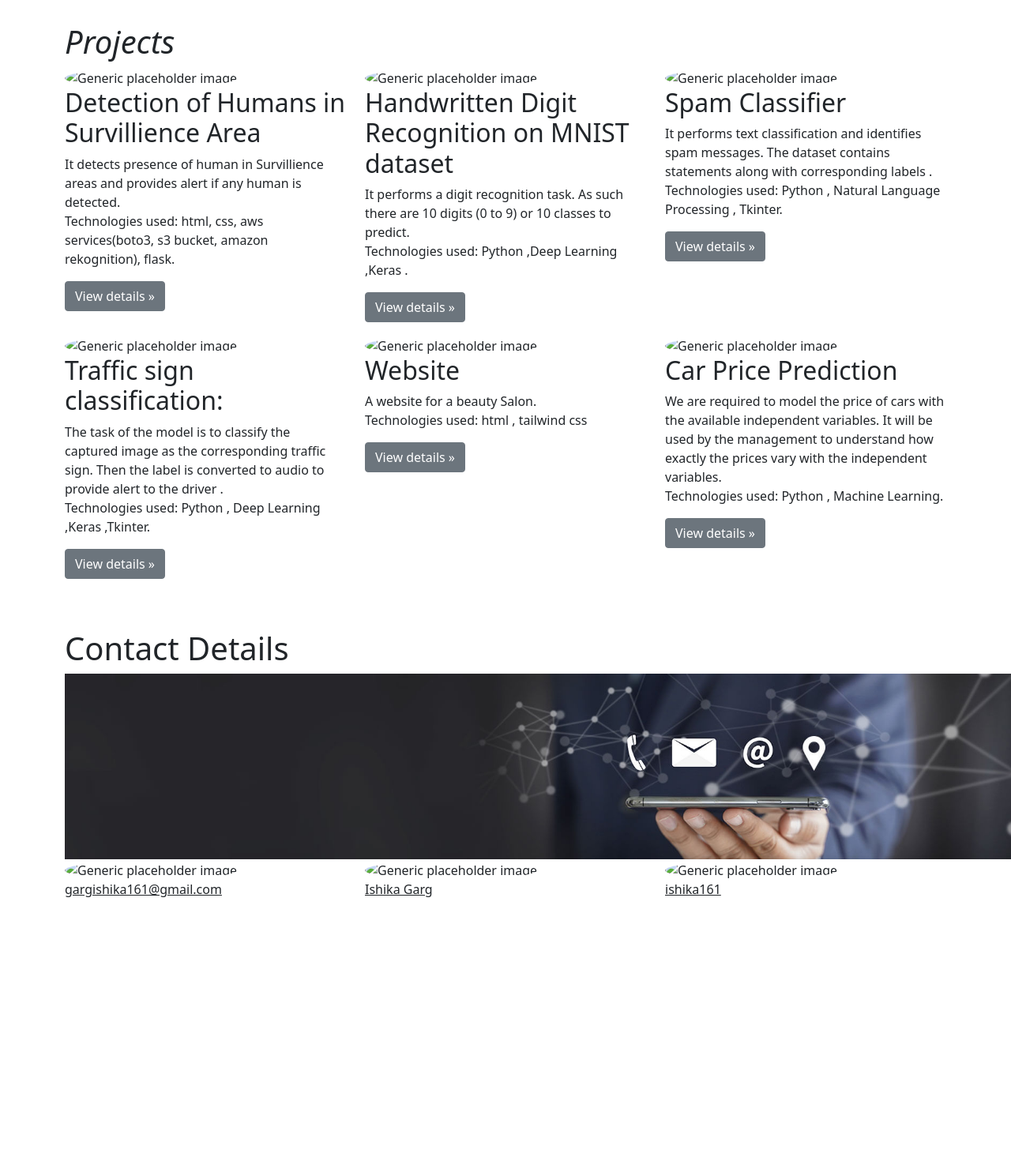
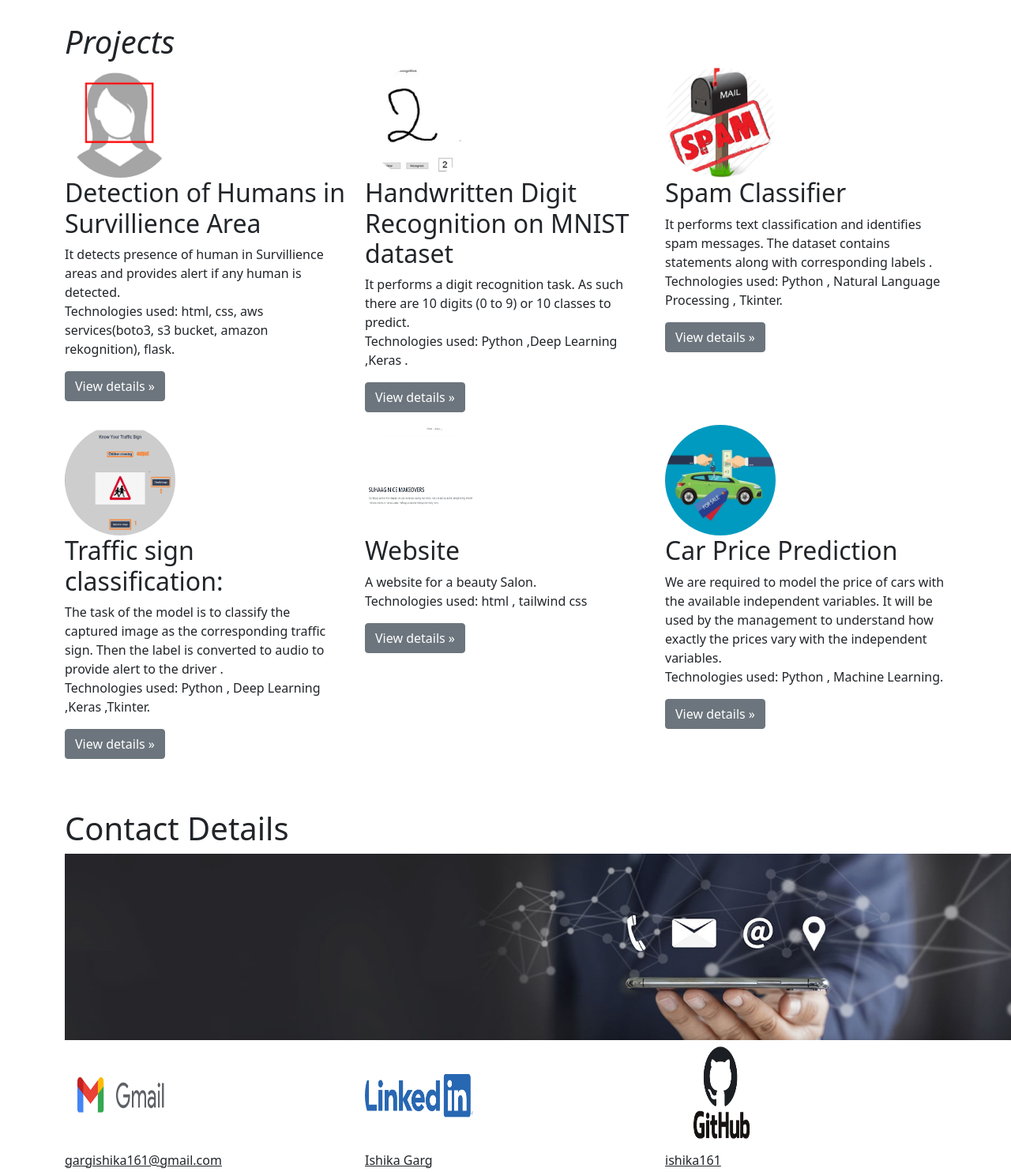
Before and after one commit to ishika161/Portfolio, a plain HTML site: page index.html in a window 1280 px wide. Shown: the part 1629-3113 px from the top of the page at 79% size. Before the commit the page ends 2815 px from the top, so only its background shows below. Drawn offline with nearby package versions, Linux system fonts and the light colour scheme; the site is published under a folder, as on GitHub Pages, so addresses that start at the root find nothing.

Commit message:
Update index.html

```diff
--- a/index.html
+++ b/index.html
@@ -119,7 +119,7 @@
          <!-- Three columns of text below the carousel -->
          <div class="row">
           <div class="col-lg-4">
-            <img class="rounded-circle" src="/static/p4.png" alt="Generic placeholder image" width="140" height="140">
+            <img class="rounded-circle" src="static/p4.png" alt="Generic placeholder image" width="140" height="140">
             <h2>Detection of Humans in Survillience Area</h2>
            <p>It detects presence of human in Survillience areas and provides alert if any human is detected.
              <br>
@@ -128,7 +128,7 @@
             <p><a class="btn btn-secondary" href="https://github.com/ishika161/DHSA" role="button">View details &raquo;</a></p>
           </div><!-- /.col-lg-4 -->
           <div class="col-lg-4">
-            <img class="rounded-circle" src="/static/p1.jpg" alt="Generic placeholder image" width="140" height="140">
+            <img class="rounded-circle" src="static/p1.jpg" alt="Generic placeholder image" width="140" height="140">
             <h2>Handwritten Digit Recognition on MNIST dataset</h2>
             <p> It performs a digit recognition task. As such there are 10
               digits (0 to 9) or 10 classes to predict. <br>
@@ -136,7 +136,7 @@
             <p><a class="btn btn-secondary" href="https://github.com/ishika161/digit_classification" role="button">View details &raquo;</a></p>
           </div><!-- /.col-lg-4 -->
           <div class="col-lg-4">
-            <img class="rounded-circle" src="/static/p3.png" alt="Generic placeholder image" width="140" height="140">
+            <img class="rounded-circle" src="static/p3.png" alt="Generic placeholder image" width="140" height="140">
             <h2>Spam Classifier</h2>
             <p>It performs text classification and identifies spam messages. The dataset contains statements
               along with corresponding labels . <br>
@@ -146,7 +146,7 @@
         </div><!-- /.row -->
         <div class="row">
           <div class="col-lg-4">
-            <img class="rounded-circle" src="/static/p2.png" alt="Generic placeholder image" width="140" height="140">
+            <img class="rounded-circle" src="static/p2.png" alt="Generic placeholder image" width="140" height="140">
             <h2>Traffic sign classification: </h2>
            <p>The task of the model is to classify the captured image as the corresponding traffic
             sign. Then the label is converted to audio to provide alert to the driver .
@@ -156,14 +156,14 @@
             <p><a class="btn btn-secondary" href="https://github.com/ishika161/TrafficSignClassification" role="button">View details &raquo;</a></p>
           </div><!-- /.col-lg-4 -->
           <div class="col-lg-4">
-            <img class="rounded-circle" src="/static/p5.png" alt="Generic placeholder image" width="140" height="140">
+            <img class="rounded-circle" src="static/p5.png" alt="Generic placeholder image" width="140" height="140">
             <h2>Website</h2>
             <p> A website for a beauty Salon. <br>
               Technologies used: html , tailwind css</p>
             <p><a class="btn btn-secondary" href="https://github.com/ishika161/SUHAAGNICEMAKEOVERS.github.io" role="button">View details &raquo;</a></p>
           </div><!-- /.col-lg-4 -->
           <div class="col-lg-4">
-            <img class="rounded-circle" src="/static/p6.jpg" alt="Generic placeholder image" width="140" height="140">
+            <img class="rounded-circle" src="static/p6.jpg" alt="Generic placeholder image" width="140" height="140">
             <h2>Car Price Prediction </h2>
             <p>We are required to model the price of cars with the available independent variables. It will be used by the management to understand how exactly the prices vary with the independent variables. <br>
               Technologies used: Python , Machine Learning.</p>
@@ -181,17 +181,17 @@
 
         <div class="row">
           <div class="col-lg-4">
-            <img class="rounded-circle" src="/static/mail.png" alt="Generic placeholder image" width="140" height="140">
+            <img class="rounded-circle" src="static/mail.png" alt="Generic placeholder image" width="140" height="140">
             <br>
             <a href="gargishika161@gmail.com" class="link-dark">gargishika161@gmail.com</a>
           </div><!-- /.col-lg-4 -->
           <div class="col-lg-4">
-            <img class="rounded-circle" src="/static/link.png" alt="Generic placeholder image" width="140" height="140">
+            <img class="rounded-circle" src="static/link.png" alt="Generic placeholder image" width="140" height="140">
             <br>
             <a href="https://www.linkedin.com/in/ishika-garg-2389931a3/" class="link-dark">Ishika Garg</a>
           </div><!-- /.col-lg-4 -->
           <div class="col-lg-4">
-            <img class="rounded-circle" src="/static/git.png" alt="Generic placeholder image" width="140" height="140">
+            <img class="rounded-circle" src="static/git.png" alt="Generic placeholder image" width="140" height="140">
             <br>
             <a href="https://github.com/ishika161" class="link-dark">ishika161</a>
           </div><!-- /.col-lg-4 -->
```
